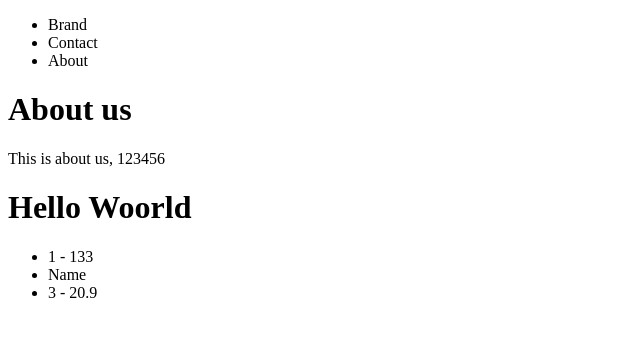
After one commit to jorgesalhani/LearningDjango, a Django app: page /about/ in a window 1280 px wide. The commit adds this page. Shown: the top 337 px of the page, without its empty margins (0-640 px from the left). Run offline with Django 4.2, Linux system fonts and the light colour scheme.

Commit message:
Template tags and filters

```diff
--- a/src/pages/views.py
+++ b/src/pages/views.py
@@ -1,5 +1,4 @@
 from django.shortcuts import render
-from django.http import HttpResponse
 
 
 # Create your views here.
@@ -9,3 +8,13 @@ def home_view(request, *args, **kwargs):
 
 def contact_view(request, *args, **kwargs):
     return render(request, "contact.html", {})
+
+
+def about_view(request, *args, **kwargs):
+    my_context = {
+        "my_text": "This is about us",
+        "my_number": 123456,
+        "my_list": [123, 'name', 20.9],
+        "my_html": "<h1>hello woorld</h1>"
+    }
+    return render(request, "about.html", my_context)
--- /dev/null
+++ b/src/templates/about.html
@@ -0,0 +1,25 @@
+{% extends "base.html" %}
+
+{% block content %}
+<h1>About us</h1>
+
+<p>
+    {{ my_text }}, {{ my_number }}
+</p>
+<p>
+    {{ my_html|safe|title }}
+</p>
+
+<ul>
+{% for my_sub_item in my_list %}
+    {% if my_sub_item == 123 %}
+    <li>{{forloop.counter }} - {{ my_sub_item|add:10 }}</li>
+    {% elif my_sub_item == 'name' %}
+    <li>{{ my_sub_item|capfirst }}</li>
+    {% else %}
+    <li>{{forloop.counter }} - {{ my_sub_item }}</li>
+    {% endif %}
+
+{% endfor %}
+</ul>
+{% endblock content %}
--- a/src/templates/base.html
+++ b/src/templates/base.html
@@ -4,16 +4,12 @@
     <title>Coding Django <> MariaDB</title>
 </head>
 <body>
+
+    {% include 'navbar.html' %}
+
     {% block content %}
     replace me
     {% endblock %}
 
-    {% block second_content%}
-    Second content
-    {% endblock second_content%}
-
-    {% block home_content %}
-    Homepage content
-    {% endblock %}
 </body>
 </html>
--- a/src/templates/home.html
+++ b/src/templates/home.html
@@ -5,6 +5,3 @@
 <h2>Welcome {{ request.user }}</h2>
 <p>This is a template</p>
 {% endblock %}
-
-{% block second_content %}
-{% endblock %}
--- /dev/null
+++ b/src/templates/navbar.html
@@ -0,0 +1,7 @@
+<nav>
+    <ul>
+        <li>Brand</li>
+        <li>Contact</li>
+        <li>About</li>
+    </ul>
+</nav>
--- a/src/twice/urls.py
+++ b/src/twice/urls.py
@@ -16,11 +16,12 @@ Including another URLconf
 from django.contrib import admin
 from django.urls import path
 
-from pages.views import home_view, contact_view
+from pages.views import home_view, contact_view, about_view
 
 urlpatterns = [
     path('admin/', admin.site.urls),
     path('', home_view, name='home'),
     path('home/', home_view, name='home'),
     path('contact/', contact_view, name='contact'),
+    path('about/', about_view, name='about')
 ]
```
Also changed, not shown: src/templates/contact.html (+0 -8 lines).
